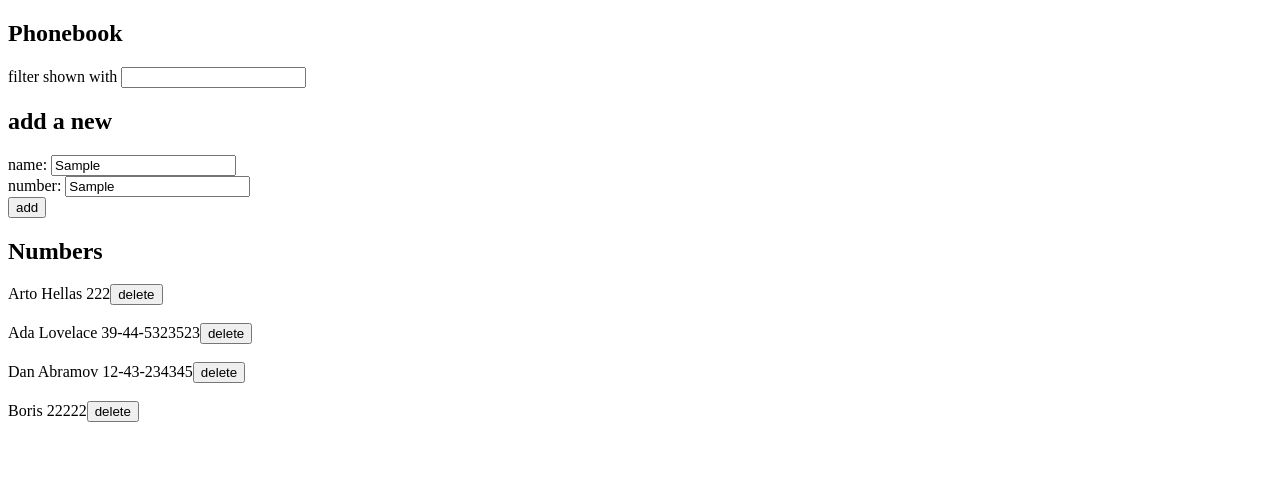
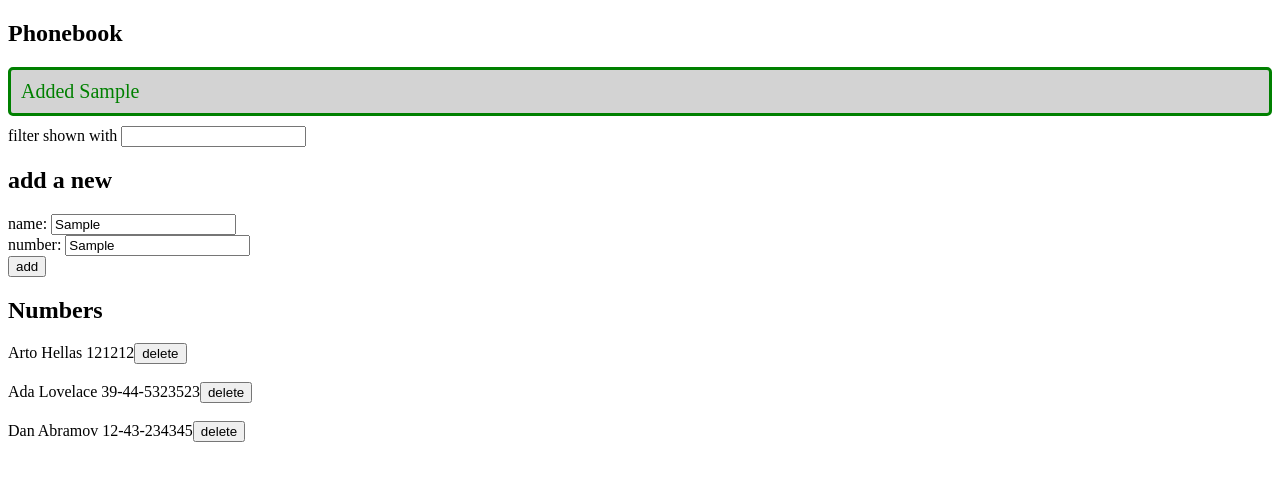
Before and after one commit to BorisBanchev/Fullstack-Open-Course, a React (Vite) app in the folder Osa2/puhelinluettelo/: page / in a window 1280 px wide. Both pictures are taken after typing "Sample", "Sample" into the empty fields and a click on the button "add". Shown: the top 480 px of the page. Built offline with nearby package versions, Linux system fonts and the light colour scheme; no server answers; data requests are answered from the project's data file.

Commit message:
Tehtävä 2.16

```diff
--- a/Osa2/puhelinluettelo/db.json
+++ b/Osa2/puhelinluettelo/db.json
@@ -2,7 +2,7 @@
   "persons": [
     {
       "name": "Arto Hellas",
-      "number": "222",
+      "number": "121212",
       "id": 1
     },
     {
@@ -14,11 +14,6 @@
       "name": "Dan Abramov",
       "number": "12-43-234345",
       "id": 3
-    },
-    {
-      "name": "Boris",
-      "number": "22222",
-      "id": 4
     }
   ]
 }
--- a/Osa2/puhelinluettelo/src/App.jsx
+++ b/Osa2/puhelinluettelo/src/App.jsx
@@ -68,11 +68,20 @@
   );
 };
 
+const Notification = ({ message }) => {
+  if (message === null) {
+    return null;
+  }
+
+  return <div className="error"> {message} </div>;
+};
+
 const App = () => {
   const [persons, setPersons] = useState([]);
   const [newName, setNewName] = useState("");
   const [newNumber, setNewNumber] = useState("");
   const [filterText, setFilterText] = useState("");
+  const [errorMessage, setErrorMessage] = useState(null);
 
   useEffect(() => {
     noteService.getAll().then((initialPersons) => {
@@ -101,6 +110,10 @@
             );
             setNewName("");
             setNewNumber("");
+            setErrorMessage(`Changed ${existing.name} phone number`);
+            setTimeout(() => {
+              setErrorMessage(null);
+            }, 5000);
           });
       }
     } else {
@@ -114,6 +127,10 @@
         setNewName("");
         setNewNumber("");
       });
+      setErrorMessage(`Added ${personObject.name}`);
+      setTimeout(() => {
+        setErrorMessage(null);
+      }, 5000);
     }
   };
 
@@ -135,6 +152,10 @@
     if (toDelete) {
       noteService.deletePerson(id).then(() => {
         setPersons(persons.filter((person) => person.id !== id));
+        setErrorMessage(`Deleted ${removedPerson.name}`);
+        setTimeout(() => {
+          setErrorMessage(null);
+        }, 5000);
       });
     }
   };
@@ -142,6 +163,7 @@
   return (
     <div>
       <h2>Phonebook</h2>
+      <Notification message={errorMessage} />
       <Filter
         filterText={filterText}
         handleFilterTextChange={handleFilterTextChange}
--- /dev/null
+++ b/Osa2/puhelinluettelo/src/index.css
@@ -0,0 +1,9 @@
+.error {
+  color: green;
+  background: lightgrey;
+  font-size: 20px;
+  border-style: solid;
+  border-radius: 5px;
+  padding: 10px;
+  margin-bottom: 10px;
+}
--- a/Osa2/puhelinluettelo/src/main.jsx
+++ b/Osa2/puhelinluettelo/src/main.jsx
@@ -1,4 +1,5 @@
 import ReactDOM from "react-dom/client";
 import App from "./App";
+import "./index.css";
 
 ReactDOM.createRoot(document.getElementById("root")).render(<App />);
```
